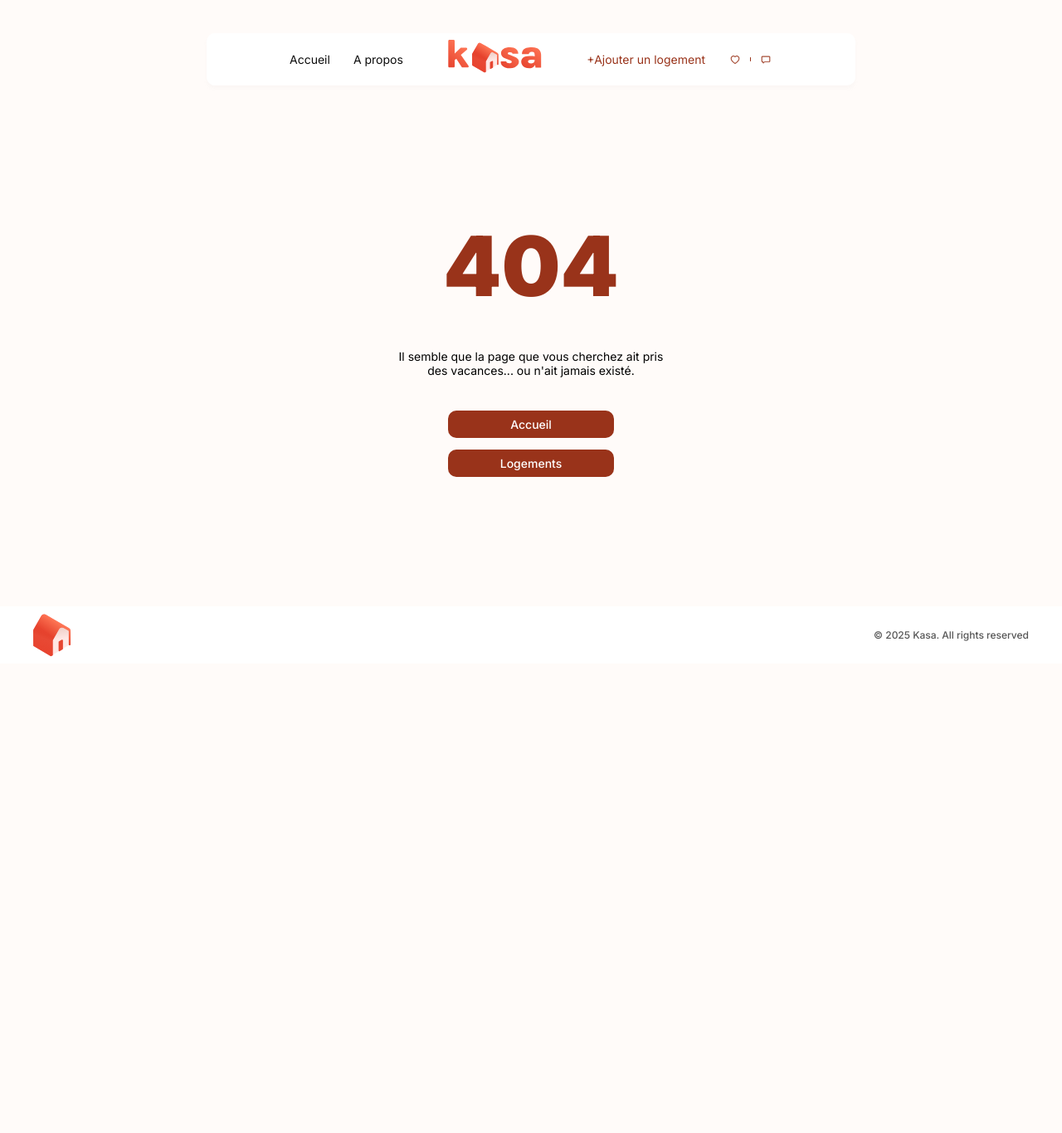
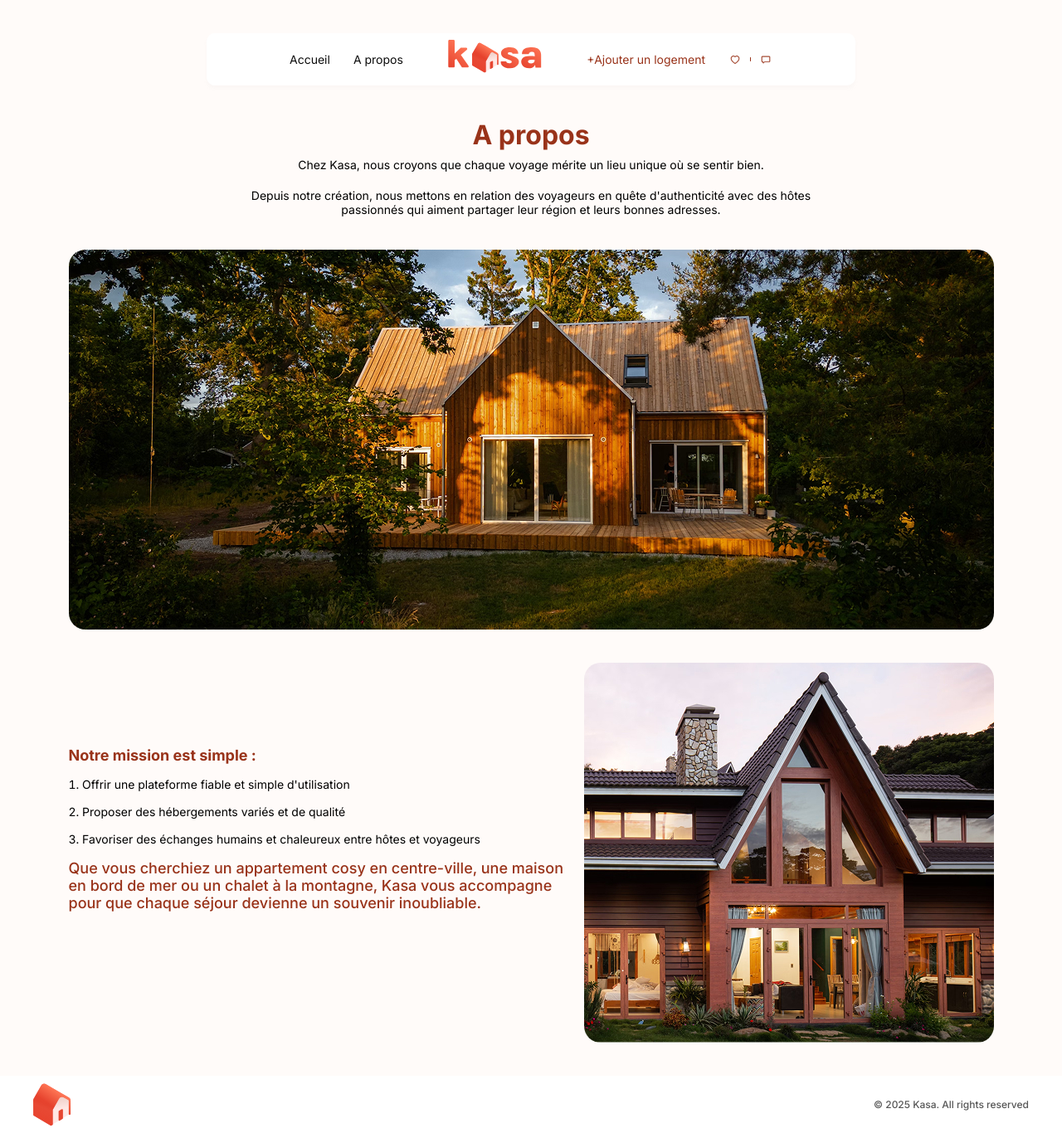
Before and after one commit to nutbreaker/projet_8_b, a Next.js app in the folder frontend/: page /a-propos in a window 1280 px wide. Before the commit this address had no page. Shown: the whole page at 83% size. Before the commit the page ends 800 px from the top, so only its background shows below. Built offline with nearby package versions, Linux system fonts and the light colour scheme.

Commit message:
feat: add page à propos

```diff
--- /dev/null
+++ b/frontend/app/(public)/a-propos/page.css
@@ -0,0 +1,67 @@
+.about__content {
+    justify-self: center;
+    align-self: center;
+
+    width: min(100%, 74.2rem);
+
+    div {
+        display: flex;
+        flex-direction: column;
+        gap: 2rem;
+    }
+}
+
+.about__mission {
+    display: grid;
+    grid-template-columns: auto 1fr;
+    grid-template-rows: 1fr 1fr;
+    gap: 1.6rem;
+
+    h3 {
+        color: var(--main-red);
+        font-size: var(--size-m);
+        font-weight: var(--font-weight-700);
+    }
+
+    div {
+        display: flex;
+        flex-direction: column;
+        gap: 1.6rem;
+        grid-row: 1/2;
+        place-content: end;
+    }
+
+    ol {
+        display: flex;
+        flex-direction: column;
+        gap: 1.6rem;
+
+        list-style-position: inside;
+    }
+
+    img {
+        grid-row: 1/3;
+
+        border-radius: 2rem;
+    }
+
+    p {
+        grid-row: 2/3;
+
+        color: var(--main-red);
+        font-size: var(--size-m);
+        font-weight: var(--font-weight-500);
+    }
+}
+
+@media (max-width : 768px) {
+    .about__mission {
+        display: flex;
+        flex-direction: column;
+
+        img {
+            width: 100%;
+            object-fit: cover;
+        }
+    }
+}
--- /dev/null
+++ b/frontend/app/(public)/a-propos/page.jsx
@@ -0,0 +1,48 @@
+import Image from "next/image";
+
+import Hero from "@/components/hero/hero";
+
+import './page.css';
+
+export default function AboutPage() {
+    return (
+        <div className="container about">
+            <Hero
+                title="A propos"
+                heroClassName="about__header"
+                heroContentClassName="about__content"
+                image={{
+                    src: '/image/about.jpg',
+                    alt: 'about',
+                    width: 1115,
+                    height: 458
+                }}
+            >
+                <div>
+                    <p>Chez Kasa, nous croyons que chaque voyage mérite un lieu unique où se sentir bien.</p>
+                    <p>Depuis notre création, nous mettons en relation des voyageurs en quête d'authenticité avec des hôtes passionnés qui aiment partager leur région et leurs bonnes adresses.</p>
+                </div>
+            </Hero>
+
+            <section className="about__mission">
+                <div>
+                    <h3>Notre mission est simple :</h3>
+
+                    <ol>
+                        <li>Offrir une plateforme fiable et simple d'utilisation</li>
+                        <li>Proposer des hébergements variés et de qualité</li>
+                        <li>Favoriser des échanges humains et chaleureux entre hôtes et voyageurs</li>
+                    </ol>
+                </div>
+
+                <Image src="/image/about-mission.jpg" alt="about mission" width={494} height={458} />
+
+                <p>
+                    Que vous cherchiez un appartement cosy en centre-ville, une maison en bord de mer
+                    ou un chalet à la montagne, Kasa vous accompagne pour que chaque séjour devienne
+                    un souvenir inoubliable.
+                </p>
+            </section>
+        </div>
+    );
+}
--- a/frontend/components/header/header.jsx
+++ b/frontend/components/header/header.jsx
@@ -26,7 +26,7 @@ export default function Header() {
                 <nav className="main-menu" aria-label="Menu principal">
                     <ul>
                         <li><Link href="/">Accueil</Link></li>
-                        <li><Link href="/about">A propos</Link></li>
+                        <li><Link href="/a-propos">A propos</Link></li>
                     </ul>
                 </nav>
                 <h1>
@@ -75,7 +75,7 @@ export default function Header() {
                 >
                     <ul>
                         <li><Link href="/">Accueil</Link></li>
-                        <li><Link href="/about">A propos</Link></li>
+                        <li><Link href="/a-propos">A propos</Link></li>
                         <li><Link href="/chat">Messagerie</Link></li>
                         <li><Link href="/favorites">Favoris</Link></li>
                     </ul>
```
Also changed, not shown: frontend/public/image/about-mission.jpg (added), frontend/public/image/about.jpg (added).
